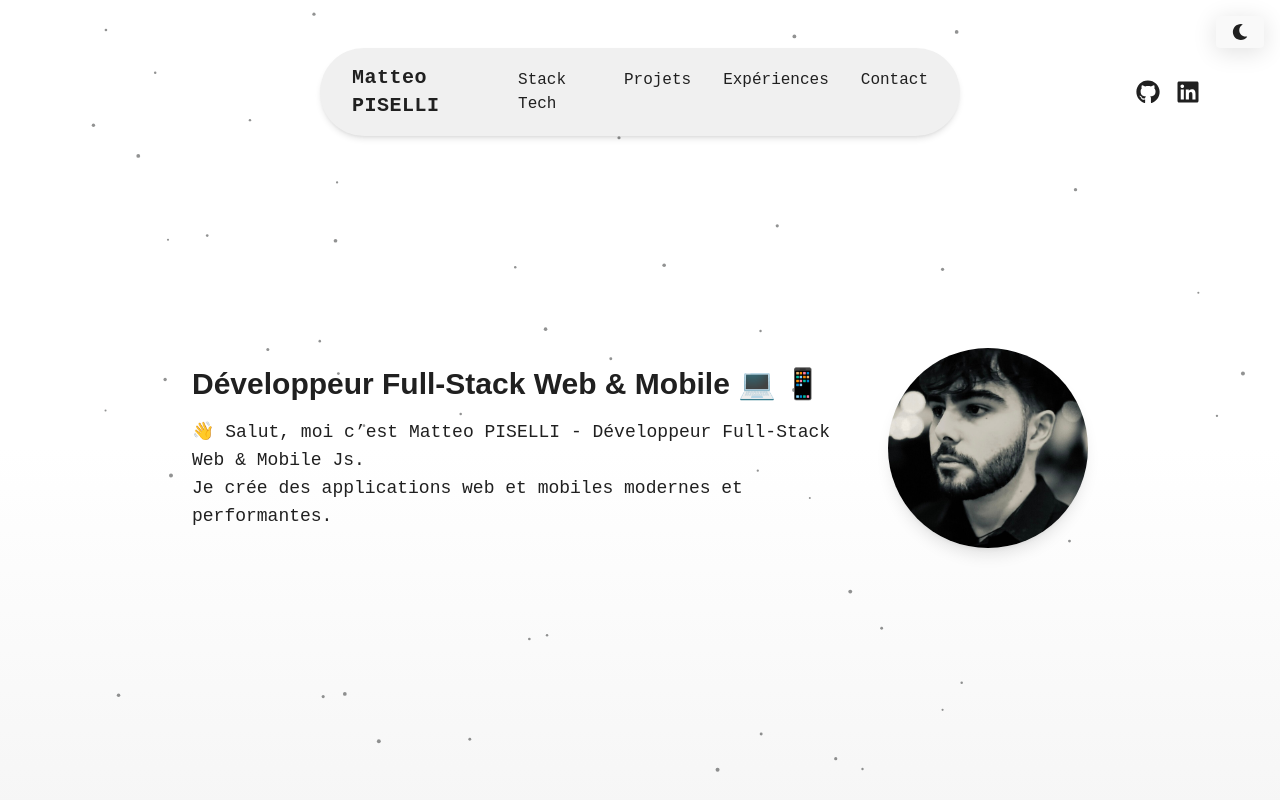
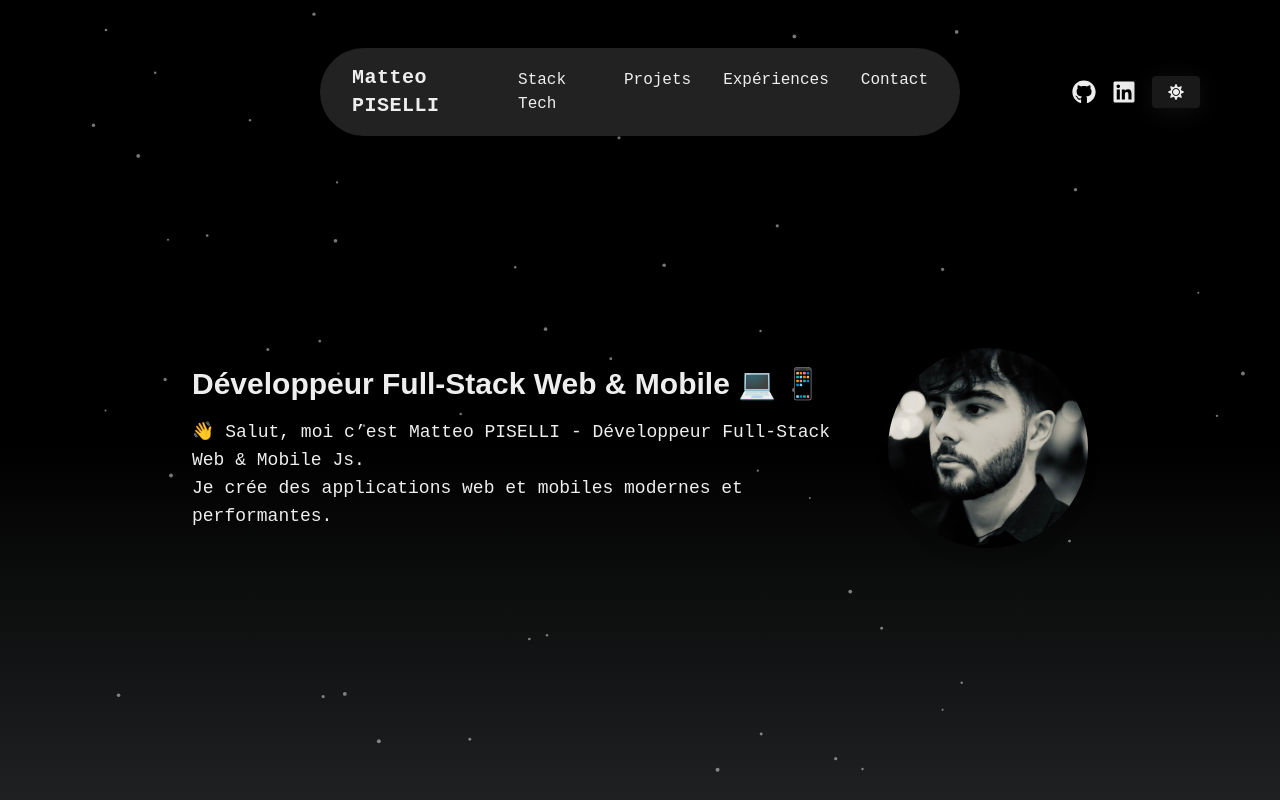
Before and after one commit to MatteoPiselli/portfolio, a Next.js app: page / in a window 1280 px wide. Shown: the top 800 px of the page. Built offline with nearby package versions, Linux system fonts and the light colour scheme; no server answers.

Commit message:
Refactor le composant ThemeToggle pour gérer le thème à partir de localStorage et synchroniser les changements de thème

```diff
--- a/components/ThemeToggle.js
+++ b/components/ThemeToggle.js
@@ -1,17 +1,52 @@
 import { useState, useEffect } from "react";
 import { FaSun, FaMoon } from "react-icons/fa";
 
-const ThemeToggle = () => {
-  const [theme, setTheme] = useState("light");
+const ThemeToggle = ({ mobile = false }) => {
+  const [theme, setTheme] = useState(() => {
+    // Lecture initiale du thème depuis localStorage ou data-theme
+    if (typeof window !== "undefined") {
+      return (
+        localStorage.getItem("theme") ||
+        document.documentElement.getAttribute("data-theme") ||
+        "dark"
+      );
+    }
+    return "dark";
+  });
+
+  // Synchronise le state si le thème change ailleurs (autre instance)
+  useEffect(() => {
+    const syncTheme = () => {
+      const current =
+        localStorage.getItem("theme") ||
+        document.documentElement.getAttribute("data-theme") ||
+        "dark";
+      setTheme(current);
+    };
+    window.addEventListener("storage", syncTheme);
+    // Pour le cas où data-theme change sans storage (ex: navigation responsive)
+    const observer = new MutationObserver(syncTheme);
+    observer.observe(document.documentElement, {
+      attributes: true,
+      attributeFilter: ["data-theme"],
+    });
+    return () => {
+      window.removeEventListener("storage", syncTheme);
+      observer.disconnect();
+    };
+  }, []);
 
   useEffect(() => {
     document.documentElement.setAttribute("data-theme", theme);
+    localStorage.setItem("theme", theme);
   }, [theme]);
 
   return (
     <button
       onClick={() => setTheme(theme === "dark" ? "light" : "dark")}
-      className="fixed top-4 right-4 z-50 bg-card text-main px-4 py-2 rounded shadow-card"
+      className={`bg-card text-main px-4 py-2 rounded shadow-card z-20 ${
+        mobile ? "block md:hidden" : "hidden md:block"
+      }`}
     >
       {theme === "dark" ? <FaSun /> : <FaMoon />}
     </button>
```
